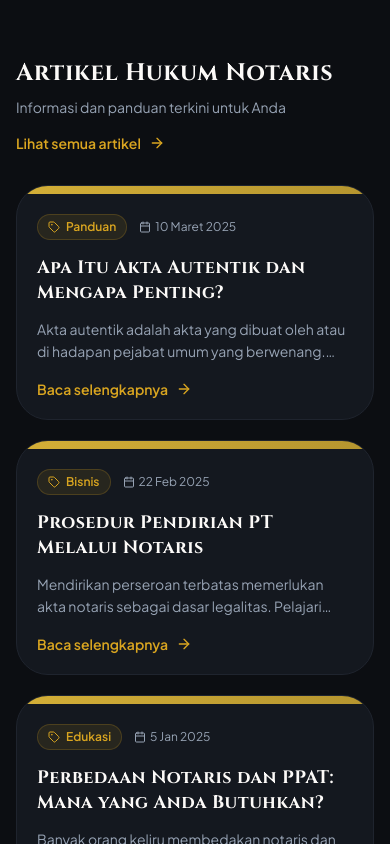
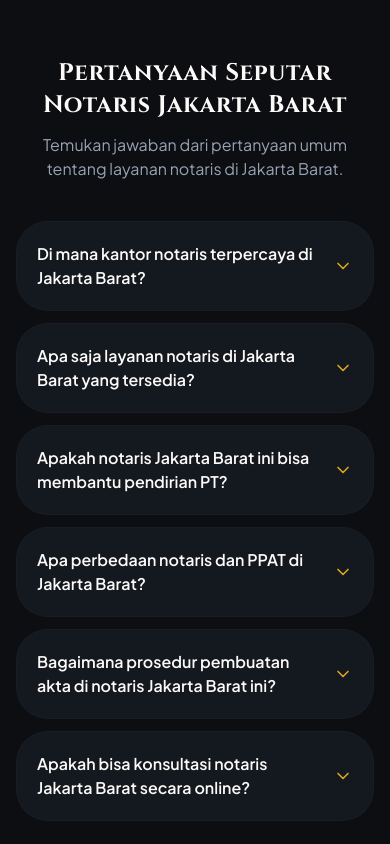
Before and after one commit to StevieAdrian/michael-huang, a Next.js app: page /notaris-michael in a window 390 px wide. Shown: the part 6720-7564 px from the top of the page. Built offline with nearby package versions, Linux system fonts and the light colour scheme; no server answers.

Commit message:
feat: enrich jakartab arat

```diff
--- a/src/app/constants/notaris.ts
+++ b/src/app/constants/notaris.ts
@@ -137,3 +137,30 @@ export const notarisGalleryImages = [
     title: "Arsip & Legalitas Dokumen Notaris",
   },
 ];
+
+export const notarisFaqs = [
+  {
+    q: "Di mana kantor notaris terpercaya di Jakarta Barat?",
+    a: "Kantor Notaris Michael Huang, S.H., S.T., M.Kn. berlokasi di Ruko Mutiara Taman Palem Blok C8 No 23-26, Cengkareng Timur, Jakarta Barat 11730. Kami melayani klien dari seluruh wilayah Jakarta Barat termasuk Cengkareng, Kebon Jeruk, Kalideres, Grogol, dan sekitarnya.",
+  },
+  {
+    q: "Apa saja layanan notaris di Jakarta Barat yang tersedia?",
+    a: "Notaris Michael Huang di Jakarta Barat menyediakan layanan lengkap: akta jual beli (AJB), pendirian PT, CV, dan PMA, akta perjanjian, legalisasi dokumen, akta waris & hibah, RUPS dan corporate action, serta pembuatan surat kuasa notariil.",
+  },
+  {
+    q: "Apakah notaris Jakarta Barat ini bisa membantu pendirian PT?",
+    a: "Ya. Notaris Michael Huang yang berdomisili di Jakarta Barat berpengalaman dalam pendirian PT, CV, dan PMA. Proses mencakup pembuatan akta pendirian, pengesahan di Kemenkumham RI, dan pendaftaran NPWP perusahaan.",
+  },
+  {
+    q: "Apa perbedaan notaris dan PPAT di Jakarta Barat?",
+    a: "Notaris berwenang membuat akta autentik untuk berbagai keperluan hukum (pendirian usaha, perjanjian, waris, dll.), sedangkan PPAT (Pejabat Pembuat Akta Tanah) berwenang khusus membuat akta terkait peralihan dan pembebanan hak atas tanah. Michael Huang memegang keduanya — notaris sekaligus PPAT — sehingga semua kebutuhan hukum properti Anda dapat diselesaikan di satu tempat di Jakarta Barat.",
+  },
+  {
+    q: "Bagaimana prosedur pembuatan akta di notaris Jakarta Barat ini?",
+    a: "Prosesnya mudah: (1) Hubungi kami via WhatsApp untuk konsultasi awal gratis, (2) Siapkan dokumen yang diperlukan sesuai jenis akta, (3) Datang ke kantor di Cengkareng Timur, Jakarta Barat untuk penandatanganan, (4) Akta selesai dan siap diserahkan. Hubungi kami untuk estimasi waktu dan biaya.",
+  },
+  {
+    q: "Apakah bisa konsultasi notaris Jakarta Barat secara online?",
+    a: "Ya, kami menyediakan konsultasi awal via WhatsApp atau telepon tanpa biaya. Untuk penandatanganan akta autentik, klien tetap perlu hadir secara fisik di kantor sesuai ketentuan hukum yang berlaku.",
+  },
+];
--- a/src/app/notaris-michael/notaris-client.tsx
+++ b/src/app/notaris-michael/notaris-client.tsx
@@ -2,7 +2,7 @@
 
 import { motion } from "framer-motion";
 import { RelatedServices } from "@/shared/components/related-services";
-import { FileText, Phone, ArrowRight, Star } from "lucide-react";
+import { FileText, Phone, ArrowRight, Star, ChevronDown } from "lucide-react";
 import { PageHero } from "@/features/home/components/page-hero";
 import { ArticleCards } from "@/shared/components/article-cards";
 import {
@@ -13,6 +13,7 @@ import {
   notarisContacts,
   notarisMapEmbedUrl,
   notarisGalleryImages,
+  notarisFaqs,
 } from "@/app/constants/notaris";
 import { googleReviews } from "@/features/home/constants/reviews";
 import { TestimonialCarousel } from "@/shared/components/testimonial-carousel";
@@ -155,6 +156,38 @@ export function NotarisClientPage() {
         </div>
       </section>
 
+      <section className="py-12 md:py-20 bg-background">
+        <div className="max-w-4xl mx-auto px-4 sm:px-6 lg:px-8">
+          <div className="text-center mb-10">
+            <h2 className="text-2xl md:text-4xl font-display font-bold mb-3">
+              Pertanyaan Seputar Notaris Jakarta Barat
+            </h2>
+            <p className="text-muted-foreground max-w-xl mx-auto">
+              Temukan jawaban dari pertanyaan umum tentang layanan notaris di Jakarta Barat.
+            </p>
+          </div>
+          <div className="space-y-3">
+            {notarisFaqs.map((faq, i) => (
+              <details
+                key={i}
+                className="bg-card border border-border/50 rounded-2xl overflow-hidden hover:border-gold/30 transition-colors group"
+                name="notaris-faq"
+              >
+                <summary className="flex items-center justify-between p-5 md:p-6 text-left gap-4 cursor-pointer list-none marker:hidden">
+                  <span className="font-semibold text-base md:text-lg text-foreground">
+                    {faq.q}
+                  </span>
+                  <ChevronDown className="w-5 h-5 text-gold shrink-0 transition-transform duration-300 group-open:rotate-180" />
+                </summary>
+                <div className="px-5 md:px-6 pb-6 text-muted-foreground text-sm md:text-base leading-relaxed border-t border-border/10 pt-4">
+                  {faq.a}
+                </div>
+              </details>
+            ))}
+          </div>
+        </div>
+      </section>
+
       <ArticleCards
         articles={notarisArticles}
         basePath="/notaris-michael"
--- a/src/app/notaris-michael/page.tsx
+++ b/src/app/notaris-michael/page.tsx
@@ -1,8 +1,9 @@
 import type { Metadata } from "next";
 import { NotarisClientPage } from "./notaris-client";
 import { generateOGMetadata, seoConfig } from "@/config/seo-config";
-import { generateLegalServiceSchema , generateBreadcrumbSchema } from "@/lib/structured-data";
+import { generateLegalServiceSchema, generateBreadcrumbSchema, generateFAQSchema } from "@/lib/structured-data";
 import { StructuredData } from "@/shared/components/StructuredData";
+import { notarisFaqs } from "@/app/constants/notaris";
 
 export const metadata: Metadata = {
   title: "Notaris Jakarta Barat | Akta Autentik Resmi | Michael Huang, S.H., M.Kn.",
@@ -39,9 +40,12 @@ export default function NotarisPage() {
     url: `${seoConfig.siteUrl}/notaris-michael`,
   });
 
+  const faqSchema = generateFAQSchema(notarisFaqs);
+
   return (
     <>
       <StructuredData data={schema} />
+      <StructuredData data={faqSchema} />
       <StructuredData data={generateBreadcrumbSchema([{ name: "Beranda", url: "https://www.michaelhuang.id/" }, { name: "Notaris", url: "https://www.michaelhuang.id/notaris-michael" }])} />
       <NotarisClientPage />
     </>
```
